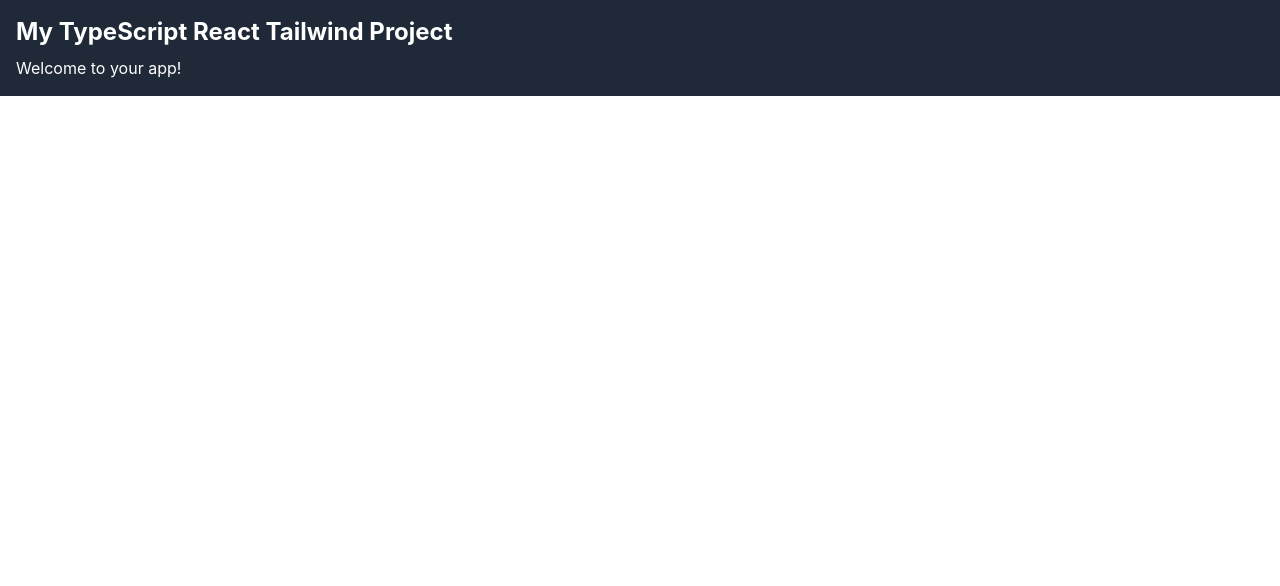
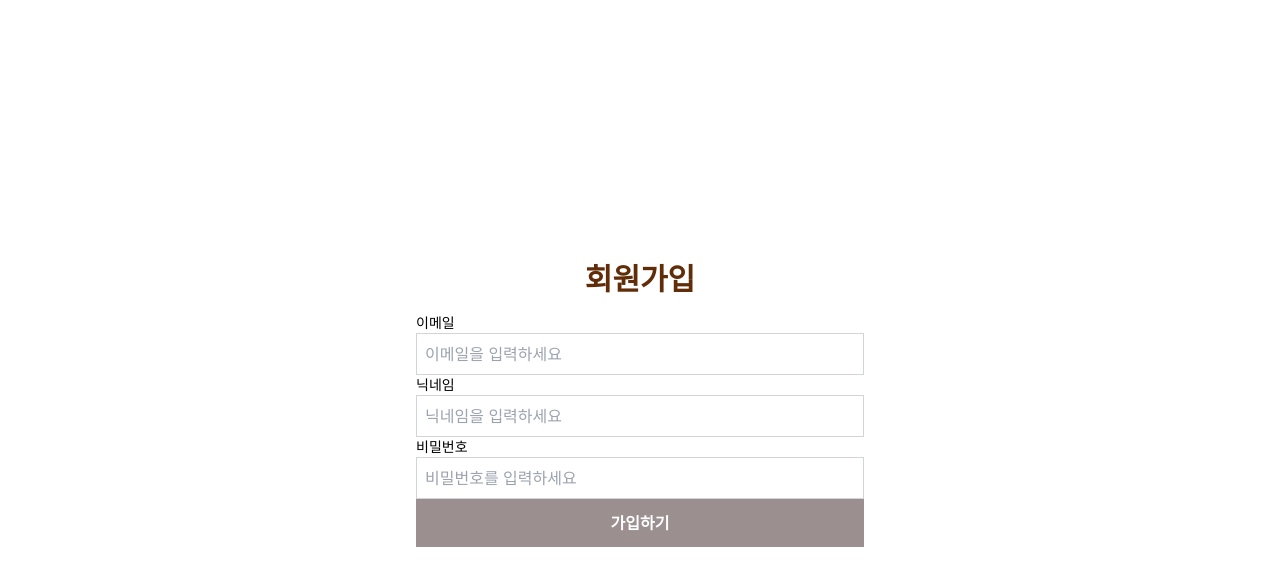
Before and after one commit to tuk-iBooK/Frontend, a React (Create React App) app: page /signup in a window 1280 px wide. Shown: the top 586 px of the page. Built offline with nearby package versions, Linux system fonts and the light colour scheme.

Commit message:
로그인, 회원가입 퍼블리싱

```diff
--- a/package.json
+++ b/package.json
@@ -12,6 +12,7 @@
     "@types/react-dom": "^18.2.18",
     "react": "^18.2.0",
     "react-dom": "^18.2.0",
+    "react-router-dom": "^6.22.0",
     "react-scripts": "5.0.1",
     "typescript": "^4.9.5",
     "web-vitals": "^2.1.4"
--- a/src/App.tsx
+++ b/src/App.tsx
@@ -1,16 +1,21 @@
-// src/App.tsx
-
 import React from "react";
-import "./index.css";
+import { BrowserRouter, Routes, Route } from "react-router-dom";
+import "./App.css";
+import Login from "./pages/Login";
+import MainPage from "./pages/MainPage";
+import SignUp from "./pages/SignUp";
 
 function App() {
   return (
-    <div className="bg-gray-800 text-white p-4">
-      <h1 className="text-2xl font-bold">
-        My TypeScript React Tailwind Project
-      </h1>
-      <p className="mt-2">Welcome to your app!</p>
-    </div>
+    <BrowserRouter>
+      <div className="App">
+        <Routes>
+          <Route path="" element={<MainPage />} />
+          <Route path="/login" element={<Login />} />
+          <Route path="/signup" element={<SignUp />} />
+        </Routes>
+      </div>
+    </BrowserRouter>
   );
 }
 
--- /dev/null
+++ b/src/pages/Login.tsx
@@ -0,0 +1,128 @@
+import React, { useState } from "react";
+import { useNavigate } from "react-router-dom";
+// import axios from "axios";
+// import { useDispatch } from "react-redux";
+// import { loginSuccess } from "../redux/authActions";
+
+interface FormData {
+  email: string;
+  password: string;
+}
+
+function Login() {
+  const navigate = useNavigate();
+  // const dispatch = useDispatch();
+  const [formData, setFormData] = useState<FormData>({
+    email: "",
+    password: "",
+  });
+
+  const handleChange = (e: React.ChangeEvent<HTMLInputElement>) => {
+    const { name, value } = e.target;
+    setFormData((prevData) => ({
+      ...prevData,
+      [name]: value,
+    }));
+  };
+
+  // const handleSubmit = async (e: React.FormEvent) => {
+  //   e.preventDefault();
+
+  //   const response = await axios
+  //     .post("http://www.techeer-team-a.store:8000/api/v1/user/login/", formData)
+  //     // .post("http://localhost:8000/api/v1/user/login/", formData)
+  //     .then((response) => {
+  //       if (response.status === 200) {
+  //         const token = response.data;
+  //         localStorage.setItem("id", token);
+  //         // dispatch(loginSuccess());
+  //         console.log("로그인 성공!");
+  //         navigate("/");
+  //       } else if (response.status === 400) {
+  //         // 로그인 실패했을 때 추가
+  //         console.log(response);
+  //         console.log("로그인 실패");
+  //       }
+  //     })
+  //     .catch((error) => {
+  //       if (error.response) {
+  //         // 서버 응답이 있는 경우
+  //         // const responseData = error.response.data;
+  //         console.log(error.response);
+  //         console.log("로그인 실패");
+  //         alert(error.response.data.error);
+  //       } else {
+  //         // 서버 응답이 없는 경우 (네트워크 오류 등)
+  //         console.error("API 요청 중 오류가 발생하였습니다.", error);
+  //         // console.log(error);
+  //         // console.log(formData);
+  //       }
+  //     });
+  // };
+
+  return (
+    <div className="min-h-screen flex flex-col justify-center">
+      <div className="max-w-md w-full mx-auto">
+        <div className="text-3xl font-bold text-[#612D08] mt-2 text-center">
+          로그인
+        </div>
+      </div>
+      <div className="max-w-md w-full mx-auto mt-4">
+        {/* <form className="space-y-6" onSubmit={handleSubmit}> */}
+        <div>
+          <label
+            htmlFor="email"
+            className="text-sm text-left font-normal text-black block"
+          >
+            이메일
+          </label>
+          <input
+            id="email"
+            name="email"
+            type="email"
+            placeholder="이메일을 입력하세요"
+            value={formData.email}
+            onChange={handleChange}
+            className="w-full p-2 border border-gray-300"
+          />
+        </div>
+        <div>
+          <label
+            htmlFor="password"
+            className="text-sm text-left font-normal text-black block"
+          >
+            비밀번호
+          </label>
+          <input
+            id="password"
+            name="password"
+            type="password"
+            placeholder="비밀번호를 입력하세요"
+            value={formData.password}
+            onChange={handleChange}
+            className="w-full p-2 border border-gray-300"
+          />
+        </div>
+        <div>
+          <button
+            type="submit"
+            className="w-full p-3 bg-[#9B8F8F] hover:bg-[#A59C9B] text-white font-bold"
+          >
+            로그인
+          </button>
+        </div>
+        {/* </form> */}
+        <div
+          className="text-mainpagegray mt-3 text-center hover:cursor-pointer"
+          onClick={() => {
+            navigate("/signup");
+          }}
+        >
+          회원가입
+        </div>
+      </div>
+    </div>
+  );
+}
+
+export default Login;
--- /dev/null
+++ b/src/pages/MainPage.tsx
@@ -0,0 +1,36 @@
+import React from "react";
+import { Link } from "react-router-dom";
+
+const MainPage: React.FC = () => {
+  return (
+    <div className="flex items-center justify-center h-screen">
+      <div className="text-center">
+        <h1 className="text-3xl font-bold mb-4">홈 페이지</h1>
+        <div>
+          <Link to="/Login" className="mr-4 text-blue-500 hover:underline">
+            로그인
+          </Link>
+          <Link to="/SignUp" className="text-blue-500 hover:underline">
+            회원가입
+          </Link>
+        </div>
+        <button
+          type="button"
+          className="px-12 py-3 mb-10 ml-4 rounded-full text-white text-2xl bg-[#9B8F8F] hover:bg-[#E9E7E4] hover:text-[#898181] text-center shadow-lg shadow-black-800/80 dark:shadow-lg dark:shadow-black-800/80"
+          // onClick={() => {
+          //   if (authState.isLoggedIn) {
+          //     navigate("/settingfirst");
+          //   } else {
+          //     alert("로그인이 필요합니다.");
+          //     navigate("/login");
+          //   }
+          // }}
+        >
+          시작하기
+        </button>
+      </div>
+    </div>
+  );
+};
+
+export default MainPage;
--- /dev/null
+++ b/src/pages/SignUp.tsx
@@ -0,0 +1,127 @@
+import React, { useState } from "react";
+import { useNavigate } from "react-router-dom";
+// import axios from "axios";
+
+interface FormData {
+  email: string;
+  nickname: string;
+  password: string;
+}
+
+function SignUp() {
+  const navigate = useNavigate();
+  const [formData, setFormData] = useState<FormData>({
+    email: "",
+    nickname: "",
+    password: "",
+  });
+
+  const handleChange = (e: React.ChangeEvent<HTMLInputElement>) => {
+    const { name, value } = e.target;
+    setFormData((prevData) => ({
+      ...prevData,
+      [name]: value,
+    }));
+  };
+
+  //   const handleSubmit = async (e: React.FormEvent) => {
+  //     e.preventDefault();
+
+  //     try {
+  //       const response = await axios.post(
+  //         "http://www.techeer-team-a.store:8000/api/v1/user/sign/",
+  //         formData
+  //       );
+
+  //       if (response.status === 201) {
+  //         const token = response.data.token;
+  //         console.log("회원가입 성공!");
+  //         navigate("/login");
+  //       } else {
+  //         console.log(response);
+  //         console.log("회원가입 실패");
+  //       }
+  //     } catch (error) {
+  //       console.error("API 요청 중 오류가 발생했습니다", error);
+  //       console.log(formData);
+  //     }
+  //   };
+
+  return (
+    <div className="min-h-screen flex flex-col justify-center">
+      <div className="max-w-md w-full mx-auto">
+        <div className="text-3xl font-bold text-[#612D08] mt-2 text-center">
+          회원가입
+        </div>
+      </div>
+      <div className="max-w-md w-full mx-auto mt-4">
+        {/* <form className="space-y-6" onSubmit={handleSubmit}> */}
+        <div>
+          <label
+            htmlFor="email"
+            className="text-sm text-left font-normal text-black block"
+          >
+            이메일
+          </label>
+          <input
+            id="email"
+            name="email"
+            type="email"
+            placeholder="이메일을 입력하세요"
+            value={formData.email}
+            onChange={handleChange}
+            className="w-full p-2 border border-gray-300"
+            required
+          />
+        </div>
+        <div>
+          <label
+            htmlFor="nickname"
+            className="text-sm text-left font-normal text-black block"
+          >
+            닉네임
+          </label>
+          <input
+            id="nickname"
+            name="nickname"
+            type="text"
+            placeholder="닉네임을 입력하세요"
+            value={formData.nickname}
+            onChange={handleChange}
+            className="w-full p-2 border border-gray-300"
+            required
+          />
+        </div>
+        <div>
+          <label
+            htmlFor="password"
+            className="text-sm text-left font-normal text-black block"
+          >
+            비밀번호
+          </label>
+          <input
+            id="password"
+            name="password"
+            type="password"
+            placeholder="비밀번호를 입력하세요"
+            value={formData.password}
+            onChange={handleChange}
+            className="w-full p-2 border border-gray-300"
+            required
+          />
+        </div>
+        <div>
+          <button
+            type="submit"
+            className="w-full p-3 bg-[#9B8F8F] hover:bg-[#A59C9B] text-white font-bold"
+          >
+            가입하기
+          </button>
+        </div>
+        {/* </form> */}
+      </div>
+    </div>
+  );
+}
+
+export default SignUp;
--- a/tailwind.config.js
+++ b/tailwind.config.js
@@ -2,8 +2,17 @@
 module.exports = {
   mode: "jit",
   purge: ["./src/**/*.{js,jsx,ts,tsx}", "./public/index.html"],
-  darkMode: false, // or 'media' or 'class'
+  darkMode: false,
   theme: {
+    screens: {
+      sm: "640px",
+      md: "768px",
+      lg: "1024px",
+      xl: "1280px",
+      "2xl": "1536px",
+      pot: "705px",
+      "lg-pot": "960px",
+    },
     extend: {},
   },
   variants: {
```
Also changed, not shown: 1 other file (tests, documents, lock files or other folders).
